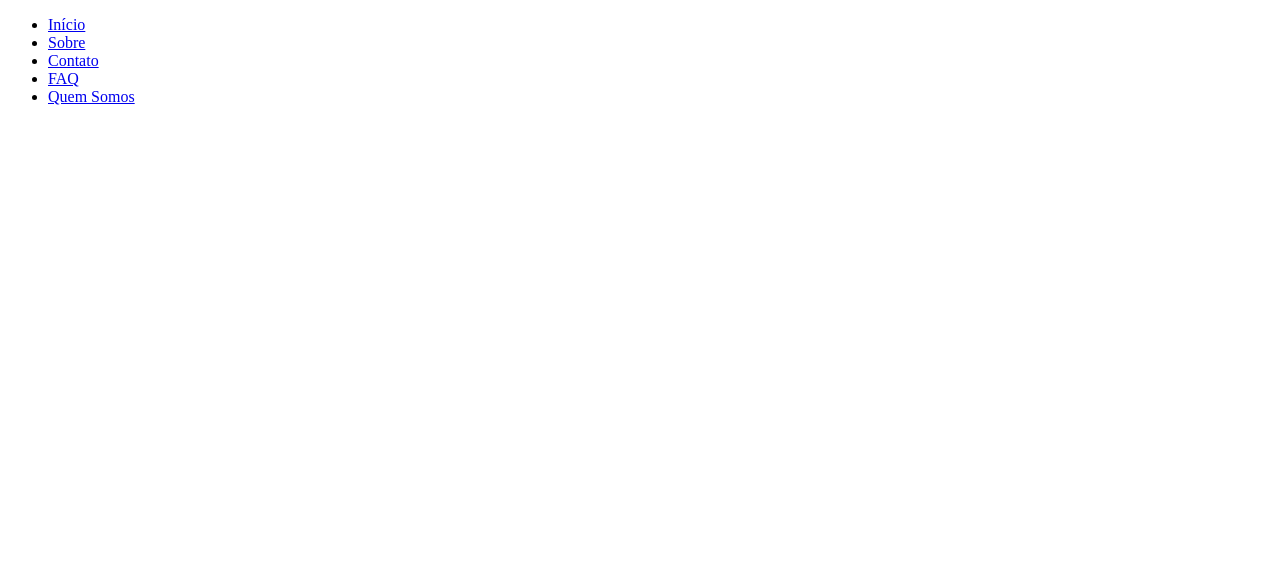
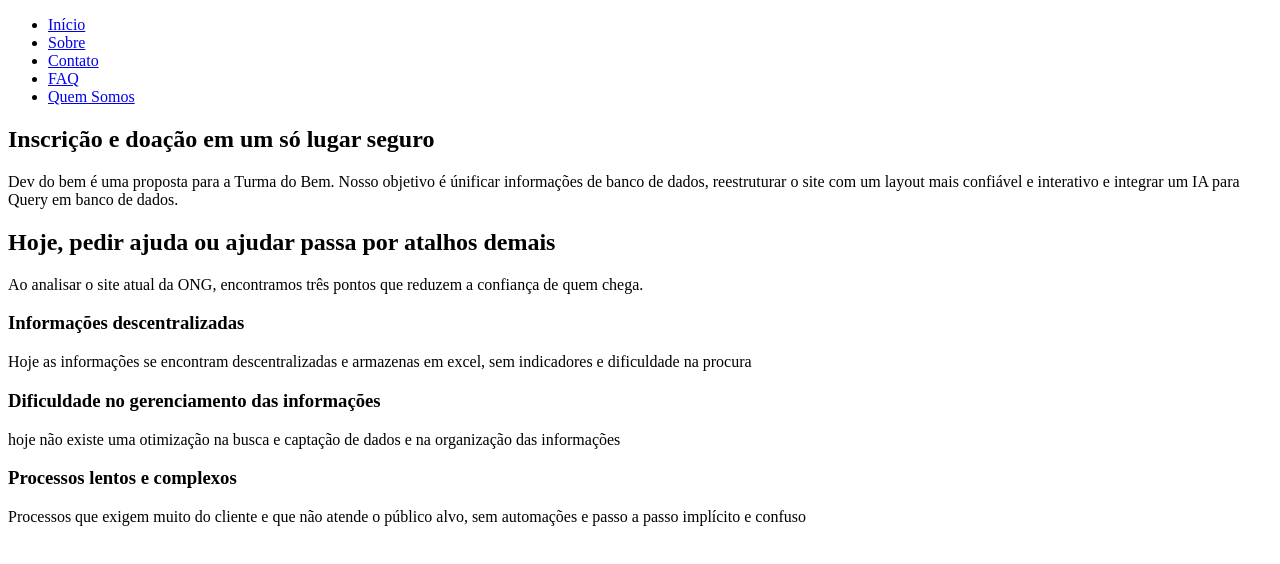
Before and after one commit to PabloAckillys/project_tdb_print1, a plain HTML site: page index.html in a window 1280 px wide. Drawn offline with Linux system fonts and the light colour scheme.

Commit message:
feat: Criação do protótipo main index

```diff
--- a/index.html
+++ b/index.html
@@ -24,6 +24,51 @@
             </nav>
         </div>
     </header>
+    <!-- CONTEÚDO PRINCIPAL -->
+    <main>
+        <!-- mensagem principal do projeto e os dois caminhos de entrada -->
+        <section class="proposta_principal">
+            <div class="proposta_principal conteudo">
+                <div>
+                    <h1>Inscrição e doação em um só lugar seguro</h1>
+                    <p>Dev do bem é uma proposta para a Turma do Bem. Nosso objetivo é únificar informações de banco de
+                        dados, reestruturar o site com um layout mais confiável e interativo e integrar um IA para Query
+                        em banco de dados.
+                    </p>
+                </div>
+            </div>
+        </section>
+
+        <!-- Problema: resumo dos três pontos que o projeto quer resolver -->
+        <section class="Idetificacao-problemas">
+            <div class="">
+                <div class="secao-cabecalho">
+                    <h2>Hoje, pedir ajuda ou ajudar passa por atalhos demais</h2>
+                    <p>Ao analisar o site atual da ONG, encontramos três pontos que reduzem a confiança de quem chega.
+                    </p>
+                </div>
+
+                <div class="grade-3">
+                    <article class="cartao_informacao">
+                        <h3>Informações descentralizadas</h3>
+                        <p>Hoje as informações se encontram descentralizadas e armazenas em excel, sem indicadores e
+                            dificuldade na procura</p>
+                    </article>
+                    <article class="cartao_gerenciamento">
+                        <h3>Dificuldade no gerenciamento das informações</h3>
+                        <p>hoje não existe uma otimização na busca e captação de dados e na organização das informações
+                        </p>
+                    </article>
+                    <article class="cartao_processos">
+                        <h3>Processos lentos e complexos</h3>
+                        <p>Processos que exigem muito do cliente e que não atende o público alvo, sem automações e passo
+                            a passo implícito e confuso</p>
+                    </article>
+                </div>
+            </div>
+        </section>
+
+    </main>
 </body>
 
 </html>
```
